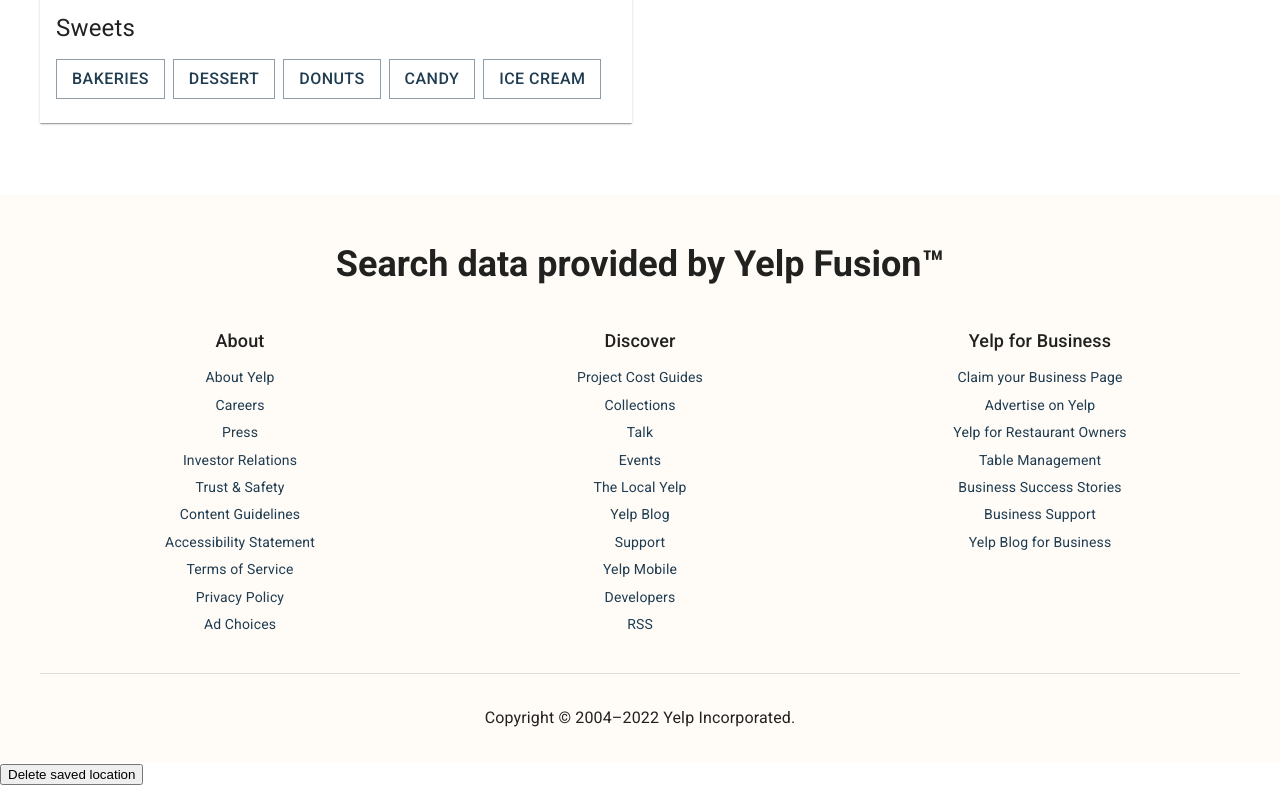
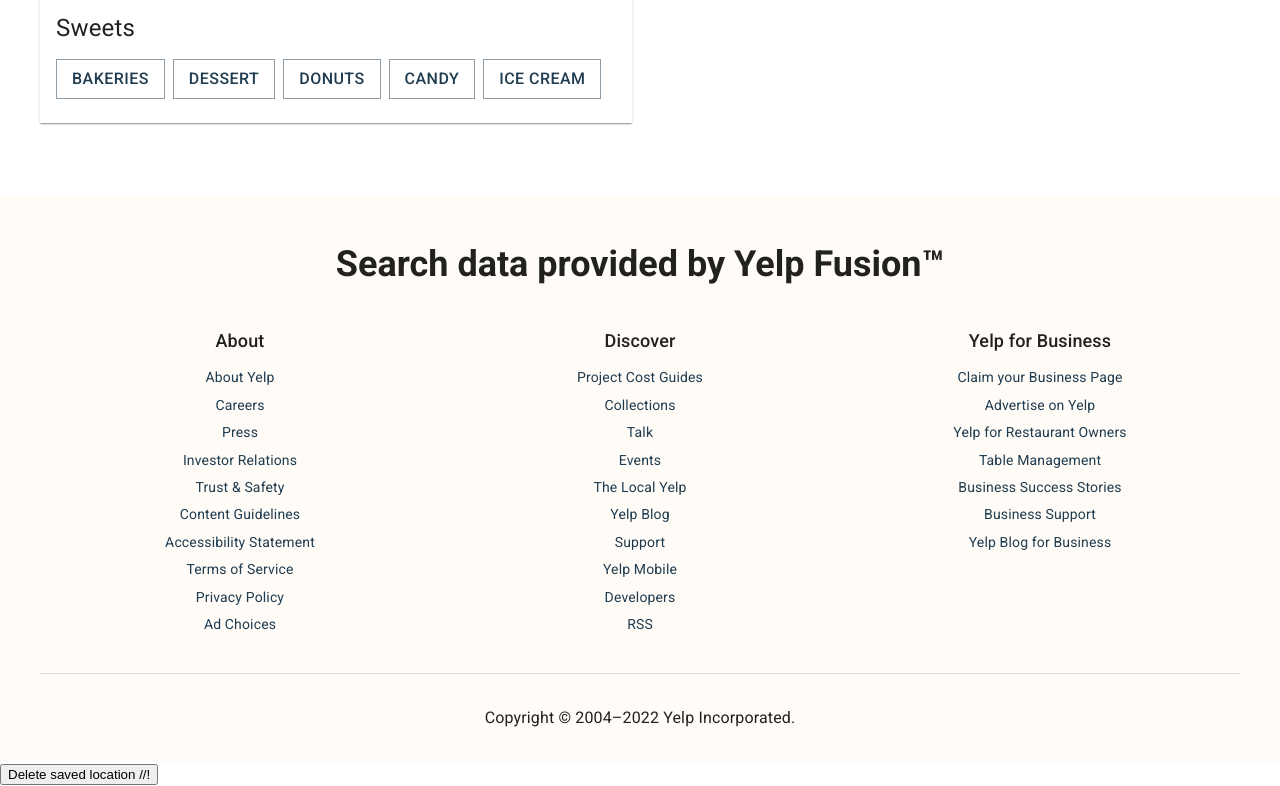
Before and after one commit to JasonXB/local-eats, a Next.js app: page / in a window 1280 px wide. Shown: the part 2544-3330 px from the top of the page. Built offline with nearby package versions, Linux system fonts and the light colour scheme.

Commit message:
Built a button for development that erases savedLocation state and the dedicated spot in localStorage

```diff
--- a/pages/index.js
+++ b/pages/index.js
@@ -10,12 +10,8 @@ import Footer from "../src/custom-components/Footer";
 import LocationModal from "../src/custom-components/LocationModal/LocationModal";
 
 export default function index() {
-  const { detectLocation } = useLocationContext();
+  const { detectLocation, devButton } = useLocationContext();
 
-  //! delete later once testing ends
-  const temporaryHandler = function () {
-    localStorage.removeItem("savedLocation");
-  };
   return (
     <>
       <MissionStatement />
@@ -32,7 +28,7 @@ export default function index() {
         <Footer />
       </LayoutContainer>
       <LocationModal />
-      <button>Delete saved location</button>
+      {devButton}
     </>
   );
 }
--- a/src/state-management/locationContext.js
+++ b/src/state-management/locationContext.js
@@ -72,8 +72,15 @@ export default function LocationContextProvider(props) {
         // revealModal();
       });
   };
+  //! Delete once development ends (and anywhere we use it)
+  //  prettier-ignore
+  const devButton = <button onClick={()=>{
+    setLocationObj(null);
+    localStorage.removeItem("savedLocation");
+  }}>Delete saved location //! </button>
+
   // ——————————————————————————————————————————————————————
-  const locationRelated = { detectLocation, locationObj };
+  const locationRelated = { detectLocation, locationObj, devButton };
   const modalRelated = { showModal, revealModal, hideModal };
   const distribution = { ...locationRelated, ...modalRelated };
   return <AAA.Provider value={distribution}>{props.children}</AAA.Provider>;
```
Also changed, not shown: src/page-blocks/home/MissionStatement.js (+4 -3 lines).
